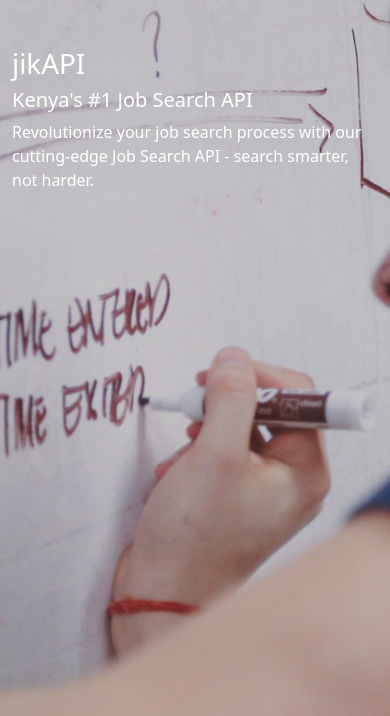
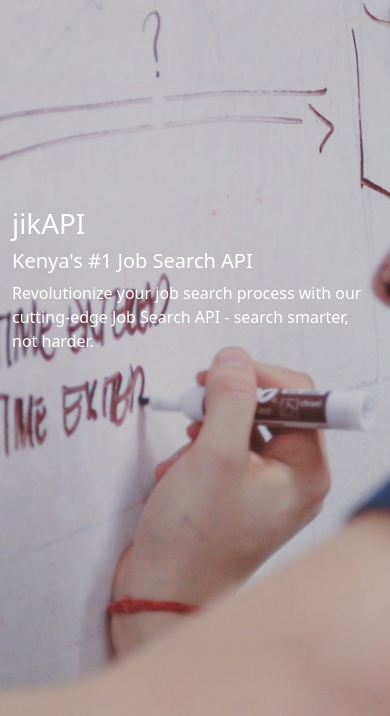
Before and after one commit to Njoguu/jikAPI, a Flask app: page / in a window 390 px wide. Shown: the part 106-822 px from the top of the page. Run offline with Flask 2, Linux system fonts and the light colour scheme; some libraries are stand-ins or nearby versions; some web fonts are replaced.

Commit message:
minor fix

```diff
--- a/src/frontend/static/main.css
+++ b/src/frontend/static/main.css
@@ -811,6 +811,14 @@ span.badge {
     }
 } */
 
+@media only screen and (max-width: 768px) {
+    #hero-text {
+        margin-top: 19vh;
+        text-align: left;
+    }
+  }
+
+
 @media (min-width:1200px){
     .visible-lg-inline{
         display:inline!important
--- a/src/frontend/templates/index.html
+++ b/src/frontend/templates/index.html
@@ -10,7 +10,7 @@
             <div class="opacity"></div>
             <div class="container">
                 <div class="row">
-                    <div class="col-md-6">
+                    <div class="col-md-6" id="hero-text">
                         <h1>jikAPI</h1>
                         <h5>Kenya's #1 Job Search API</h5>
                         <p>
```
